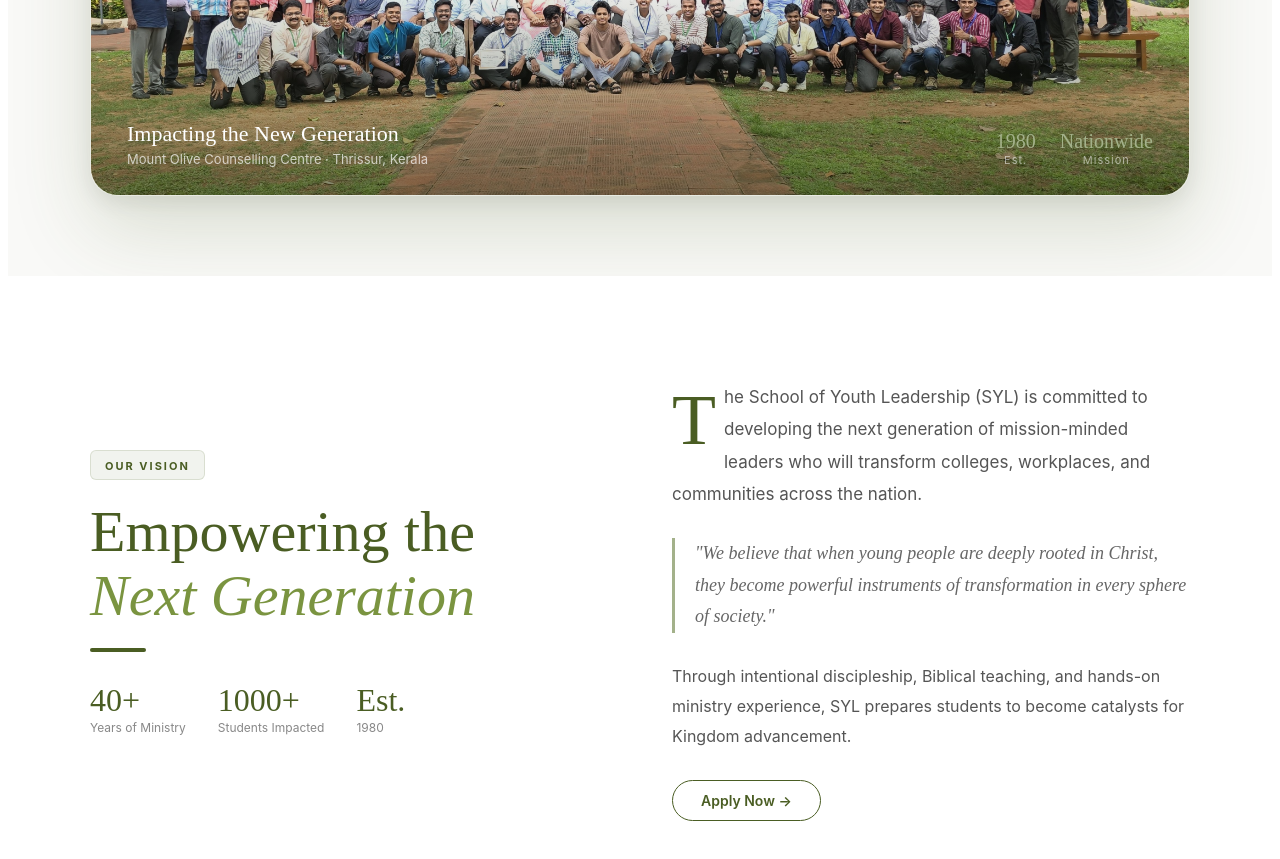
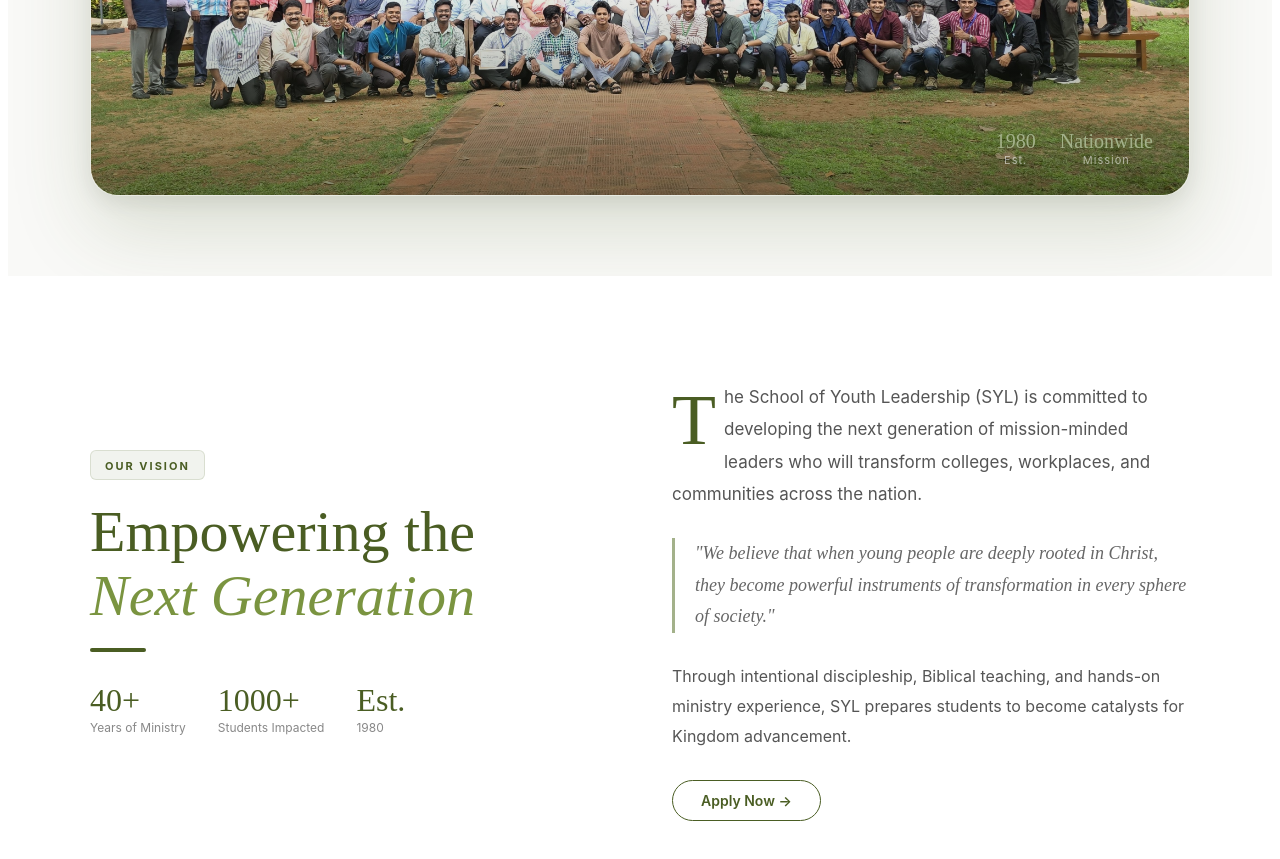
Before and after one commit to melvinmoni32/icpf-syl-2025, a React (Vite) app in the folder frontend/: page / in a window 1280 px wide. Shown: the part 1040-1899 px from the top of the page. Built offline with nearby package versions, Linux system fonts and the light colour scheme.

Commit message:
Update HeroSection.tsx

```diff
--- a/frontend/src/app/components/HeroSection.tsx
+++ b/frontend/src/app/components/HeroSection.tsx
@@ -58,8 +58,8 @@ export function HeroSection() {
           <div style={{ position: 'absolute', inset: 0, background: 'linear-gradient(to top, rgba(26,34,9,0.55) 0%, transparent 45%)' }} />
           <div style={{ position: 'absolute', bottom: 0, left: 0, right: 0, padding: '28px 36px', display: 'flex', justifyContent: 'space-between', alignItems: 'flex-end', flexWrap: 'wrap', gap: 12 }}>
             <div>
-              <div style={{ color: '#fff', fontFamily: "'Instrument Serif', serif", fontSize: 22, marginBottom: 4 }}>Impacting the New Generation</div>
-              <div style={{ color: 'rgba(255,255,255,0.7)', fontFamily: 'Inter, sans-serif', fontSize: 13 }}>Mount Olive Counselling Centre · Thrissur, Kerala</div>
+              <div style={{ color: '#fff', fontFamily: "'Instrument Serif', serif", fontSize: 22, marginBottom: 4 }}></div>
+              <div style={{ color: 'rgba(255,255,255,0.7)', fontFamily: 'Inter, sans-serif', fontSize: 13 }}></div>
             </div>
             <div style={{ display: 'flex', gap: 24 }}>
               {[['Est.','1980'],['Mission','Nationwide']].map(([l,v]) => (
```
